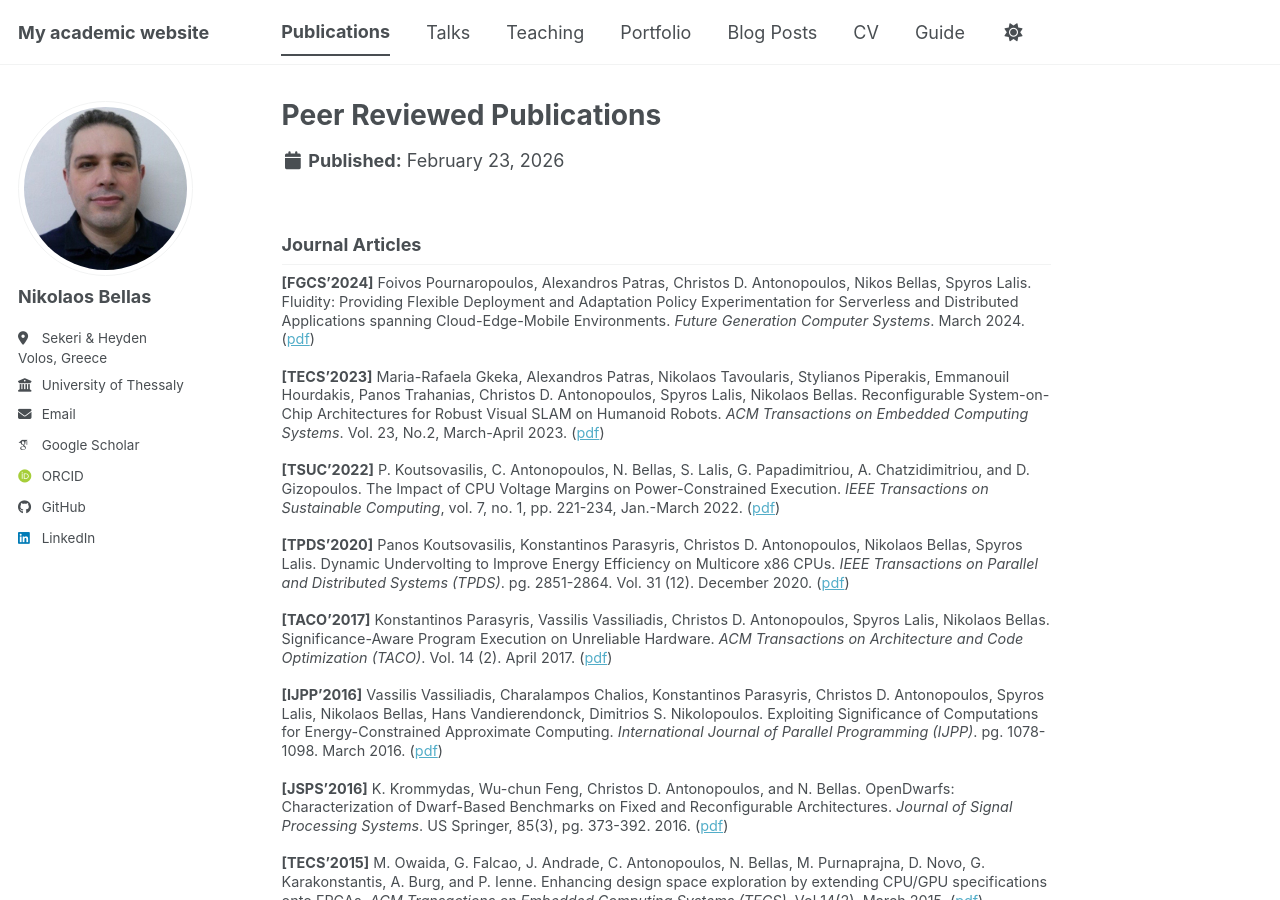
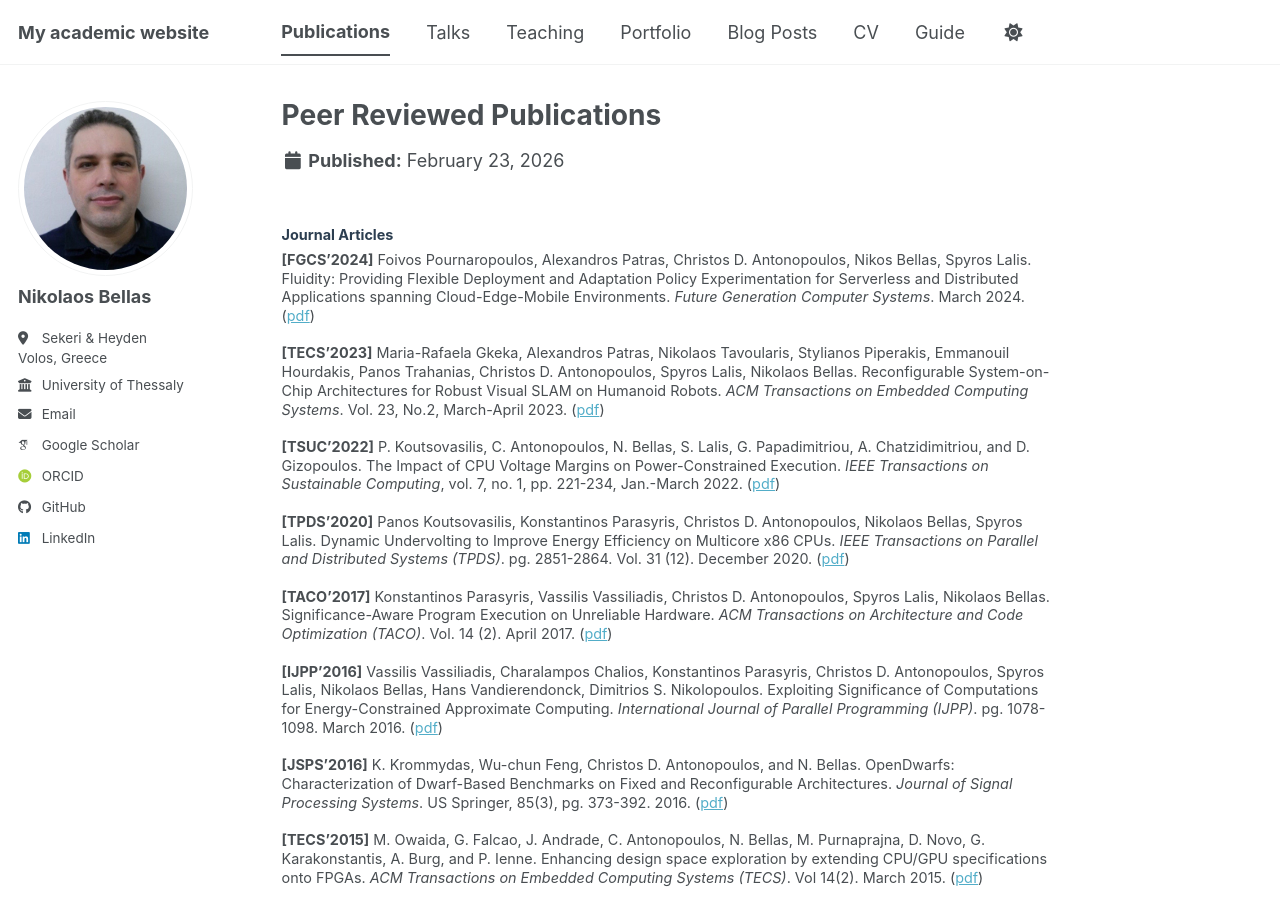
Before and after one commit to nbellas/nbellas.github.io, a Jekyll site: the page built from _publications/publications.md, in a window 1280 px wide and 900 px high. Built offline with Jekyll 4.4.1, drawn with Linux system fonts in a browser that asks for light colours; some web fonts are replaced; a script bundle is joined from its source files by our own code; library files that are not in the unit come from our copies.

Commit message:
Update publications.md

```diff
--- a/_publications/publications.md
+++ b/_publications/publications.md
@@ -10,7 +10,7 @@ classes:
 
 <div class="publications-small" markdown="1">
 
-## Journal Articles
+<h3 style="color: #2c3e50;">Journal Articles</h3>
 
 **[FGCS'2024]** Foivos Pournaropoulos, Alexandros Patras, Christos D. Antonopoulos, Nikos Bellas, Spyros Lalis.
 Fluidity: Providing Flexible Deployment and Adaptation Policy Experimentation for Serverless and Distributed Applications spanning Cloud-Edge-Mobile Environments. *Future Generation Computer Systems*. March 2024. ([pdf](/files/fgcs2024.pdf))
```
